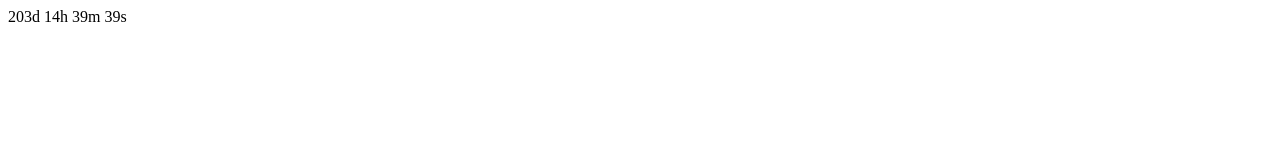
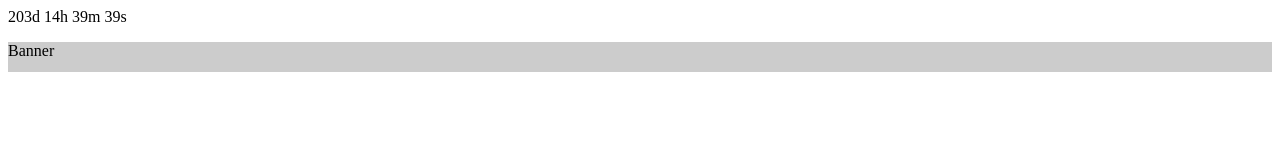
Before and after one commit to Willzy12h/ZockerBros, a plain HTML site: page JS Test.html in a window 1280 px wide. Drawn offline with Linux system fonts and the light colour scheme.

Commit message:
Add files via upload

```diff
--- a/JS Test.html
+++ b/JS Test.html
@@ -35,7 +35,7 @@ var x = setInterval(function() {
 </script>
 
 
-
+<div style="width:100%; height:30px; background-color:#cccccc;">Banner</div>
 <iframe src="https://docs.google.com/spreadsheets/d/1ENgDSiohoKp2tfMvIVc8Gb5KKgQjbKxrjsOwUAjxBm0/pubhtml?gid=0&amp;single=true&amp;widget=true&amp;headers=false"
 style="width:100%; height:100%;
 
```
